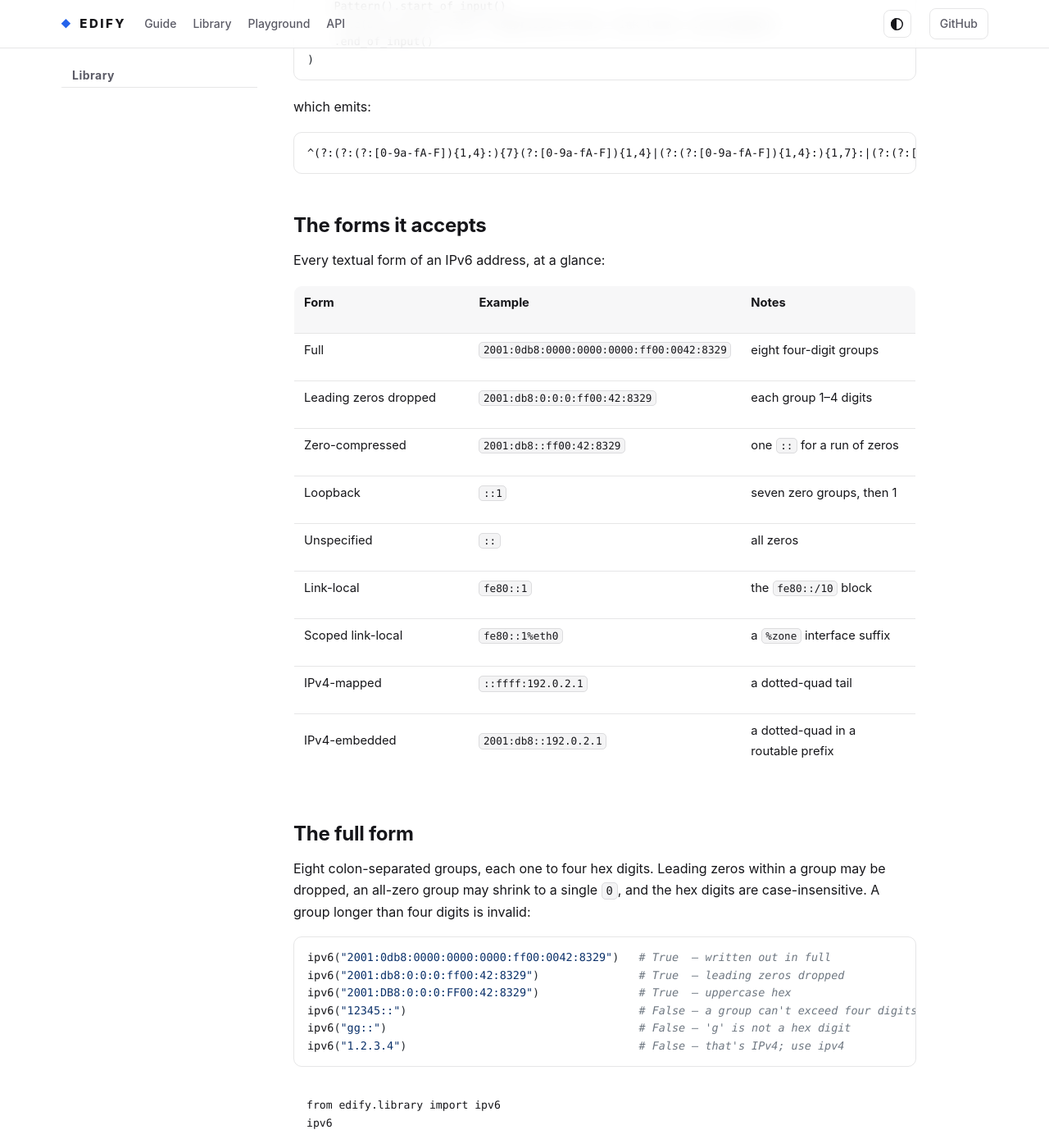
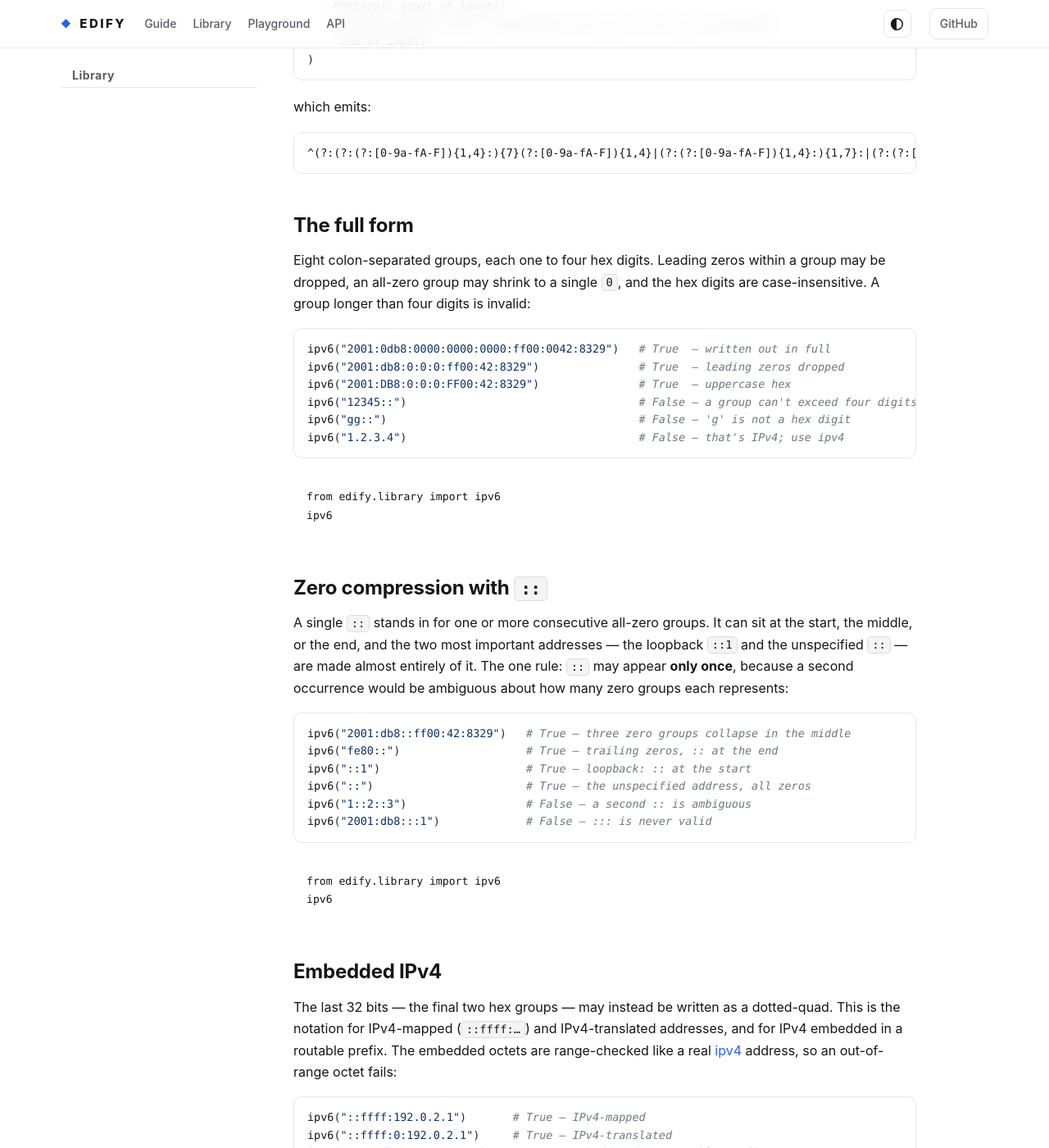
Before and after one commit to luciferreeves/edify, a Sphinx documentation site: the page built from docs/library/address/ipv6.rst, in a window 1280 px wide and 1400 px high, scrolled down 709 px. Shown: the whole window at 82% size. Built offline with Sphinx 7.4.7, drawn with Linux system fonts in a browser that asks for light colours; a script that is not in the unit is left out; some of the changed text lies outside the part shown.

Commit message:
docs(library): remove sections that weren't asked for (See also, Notes, forms table) from ipv4/ipv6 — intro + per-variant sections only

```diff
--- a/docs/library/address/ipv6.rst
+++ b/docs/library/address/ipv6.rst
@@ -41,46 +41,6 @@
 .. code-block:: text
 
    ^(?:(?:(?:[0-9a-fA-F]){1,4}:){7}(?:[0-9a-fA-F]){1,4}|(?:(?:[0-9a-fA-F]){1,4}:){1,7}:|(?:(?:[0-9a-fA-F]){1,4}:){1,6}:(?:[0-9a-fA-F]){1,4}|(?:(?:[0-9a-fA-F]){1,4}:){1,5}(?::(?:[0-9a-fA-F]){1,4}){1,2}|(?:(?:[0-9a-fA-F]){1,4}:){1,4}(?::(?:[0-9a-fA-F]){1,4}){1,3}|(?:(?:[0-9a-fA-F]){1,4}:){1,3}(?::(?:[0-9a-fA-F]){1,4}){1,4}|(?:(?:[0-9a-fA-F]){1,4}:){1,2}(?::(?:[0-9a-fA-F]){1,4}){1,5}|(?:[0-9a-fA-F]){1,4}:(?:(?::(?:[0-9a-fA-F]){1,4}){1,6})|:(?:(?:(?::(?:[0-9a-fA-F]){1,4}){1,7}|[:]))|fe80:(?::(?:[0-9a-fA-F]){0,4}){0,4}%[0-9a-zA-Z]+|::(?:ffff(?::0{1,4})?:)?(?:(?:25[0-5]|(?:(?:2[0-4]|1?\d))?\d)\.){3}(?:25[0-5]|(?:(?:2[0-4]|1?\d))?\d)|(?:(?:[0-9a-fA-F]){1,4}:){1,4}:(?:(?:25[0-5]|(?:(?:2[0-4]|1?\d))?\d)\.){3}(?:25[0-5]|(?:(?:2[0-4]|1?\d))?\d))$
-
-The forms it accepts
---------------------
-
-Every textual form of an IPv6 address, at a glance:
-
-.. list-table::
-   :header-rows: 1
-   :widths: 30 40 30
-
-   * - Form
-     - Example
-     - Notes
-   * - Full
-     - ``2001:0db8:0000:0000:0000:ff00:0042:8329``
-     - eight four-digit groups
-   * - Leading zeros dropped
-     - ``2001:db8:0:0:0:ff00:42:8329``
-     - each group 1–4 digits
-   * - Zero-compressed
-     - ``2001:db8::ff00:42:8329``
-     - one ``::`` for a run of zeros
-   * - Loopback
-     - ``::1``
-     - seven zero groups, then 1
-   * - Unspecified
-     - ``::``
-     - all zeros
-   * - Link-local
-     - ``fe80::1``
-     - the ``fe80::/10`` block
-   * - Scoped link-local
-     - ``fe80::1%eth0``
-     - a ``%zone`` interface suffix
-   * - IPv4-mapped
-     - ``::ffff:192.0.2.1``
-     - a dotted-quad tail
-   * - IPv4-embedded
-     - ``2001:db8::192.0.2.1``
-     - a dotted-quad in a routable prefix
 
 The full form
 -------------
@@ -168,21 +128,3 @@
 
    from edify.library import ipv6
    ipv6
-
-Notes
------
-
-- ``ipv6`` validates the **textual form** only. It does not check whether an
-  address is reachable, allocated, or in a reserved range — ``::`` and ``::1``
-  both match.
-- It accepts case-insensitive hex; it does not *require* the RFC 5952 canonical
-  lowercase, minimal-``::`` form. Both ``2001:DB8::1`` and ``2001:db8::1`` pass.
-
-See also
---------
-
-- :doc:`ipv4` — the IPv4 dotted-quad, whose octet range check the embedded-IPv4
-  tail reuses.
-- :doc:`ip` — accepts either family.
-- :doc:`cidr` — an IPv6 (or IPv4) address plus a ``/prefix``.
-- :doc:`ptr` — the reversed-nibble ``ip6.arpa`` form of this same grammar.
```
Also changed, not shown: docs/library/address/ipv4.rst (+0 -17 lines).
